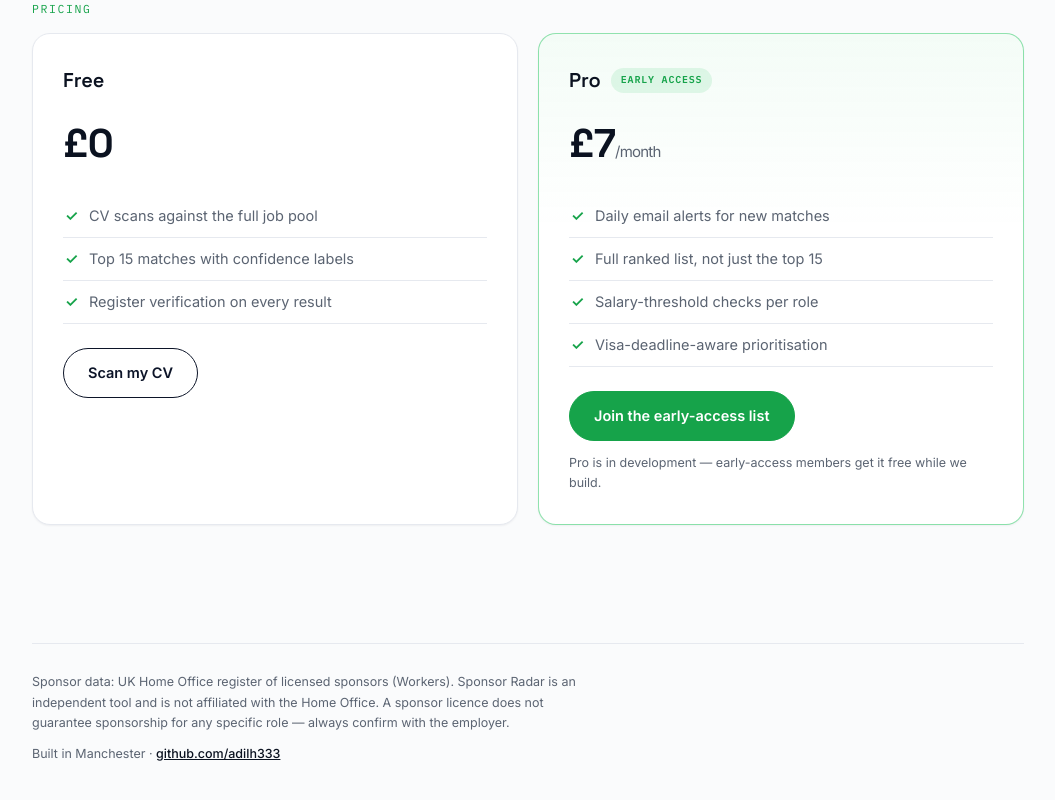
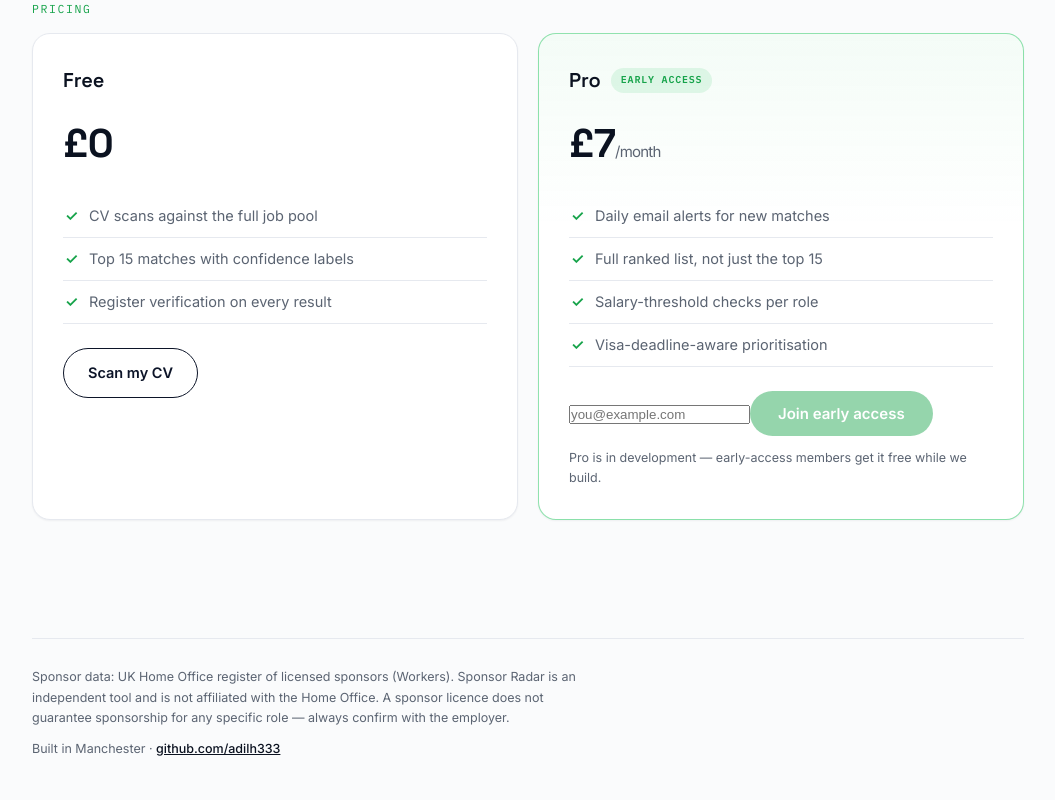
Before and after one commit to adilh333/Sponsor-Radar, a Next.js app in the folder web/: page / in a window 1280 px wide. Shown: the part 1933-2733 px from the top of the page, without its empty margins (112-1167 px from the left). Built offline with nearby package versions, Linux system fonts and the light colour scheme.

Commit message:
Add WaitlistForm component for early access signup

```diff
--- a/web/app/page.tsx
+++ b/web/app/page.tsx
@@ -16,6 +16,61 @@ type Match = {
 
 const STRONG = 0.8;
 const MODERATE = 0.74;
+
+function WaitlistForm() {
+  const [email, setEmail] = useState("");
+  const [status, setStatus] = useState<"idle" | "busy" | "done" | "error">("idle");
+  const [msg, setMsg] = useState("");
+
+  async function join() {
+    setStatus("busy");
+    setMsg("");
+    try {
+      const res = await fetch("/api/early-access", {
+        method: "POST",
+        headers: { "Content-Type": "application/json" },
+        body: JSON.stringify({ email, website: "" }),
+      });
+      const data = await res.json();
+      if (!res.ok) throw new Error(data.error || "Something went wrong");
+      setStatus("done");
+    } catch (e) {
+      setStatus("error");
+      setMsg(e instanceof Error ? e.message : "Something went wrong");
+    }
+  }
+
+  if (status === "done") {
+    return (
+      <p className="waitlist-done">
+        ✓ You&apos;re on the list — we&apos;ll email you when Pro opens.
+      </p>
+    );
+  }
+  return (
+    <div className="waitlist">
+      <div className="waitlist-row">
+        <input
+          type="email"
+          value={email}
+          onChange={(e) => setEmail(e.target.value)}
+          placeholder="you@example.com"
+          aria-label="Email address for early access"
+          onKeyDown={(e) => e.key === "Enter" && join()}
+        />
+        <button
+          type="button"
+          className="waitlist-btn"
+          onClick={join}
+          disabled={status === "busy" || !email.includes("@")}
+        >
+          {status === "busy" ? "Joining…" : "Join early access"}
+        </button>
+      </div>
+      {status === "error" && <p className="error">{msg}</p>}
+    </div>
+  );
+}
 
 function band(sim: number): { label: string; cls: string } {
   if (sim >= STRONG) return { label: "Strong match", cls: "band-strong" };
@@ -370,12 +425,7 @@ export default function Home() {
               <li>Salary-threshold checks per role</li>
               <li>Visa-deadline-aware prioritisation</li>
             </ul>
-            <a
-              className="plan-btn plan-btn-pro"
-              href="mailto:rajaadil0220@gmail.com?subject=Sponsor%20Radar%20Pro%20early%20access"
-            >
-              Join the early-access list
-            </a>
+            <WaitlistForm />
             <p className="plan-note">
               Pro is in development — early-access members get it free while
               we build.
```
